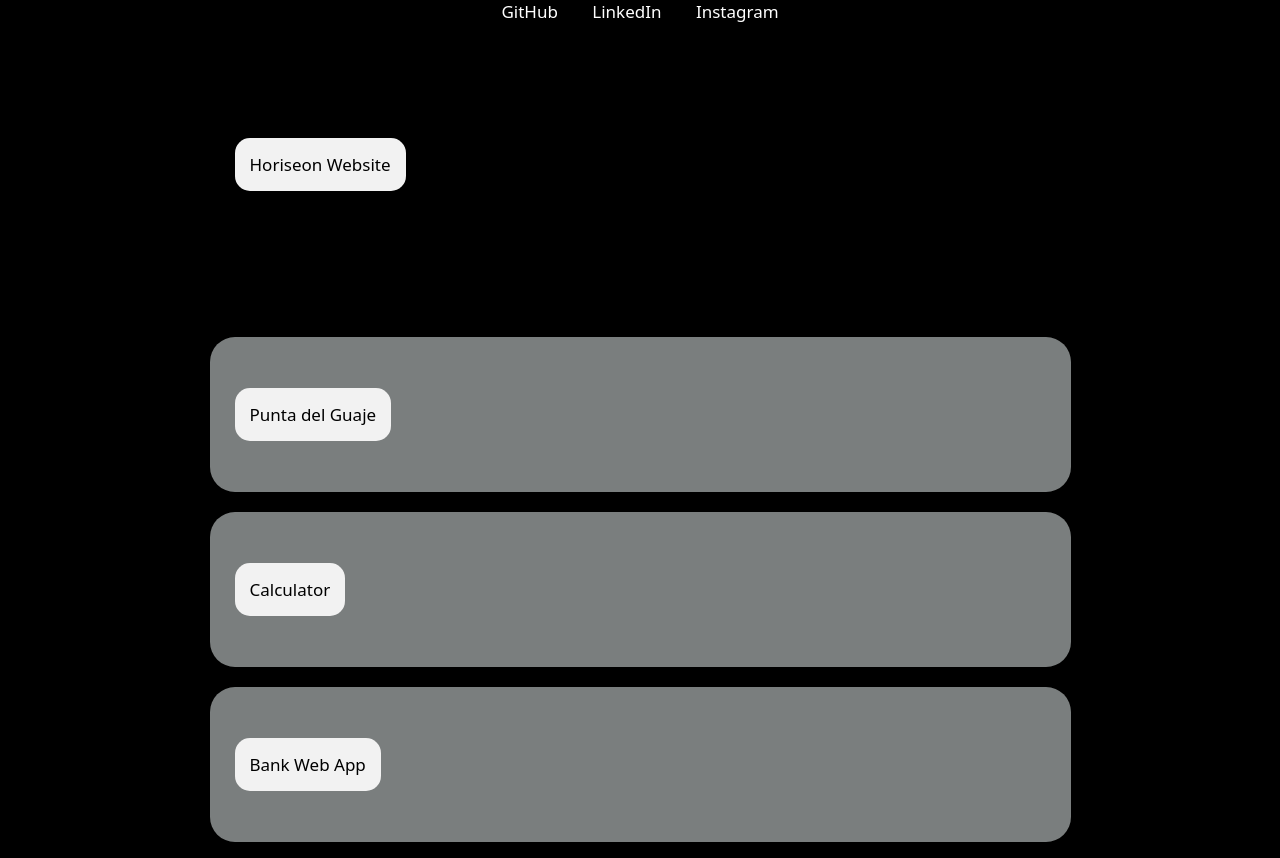
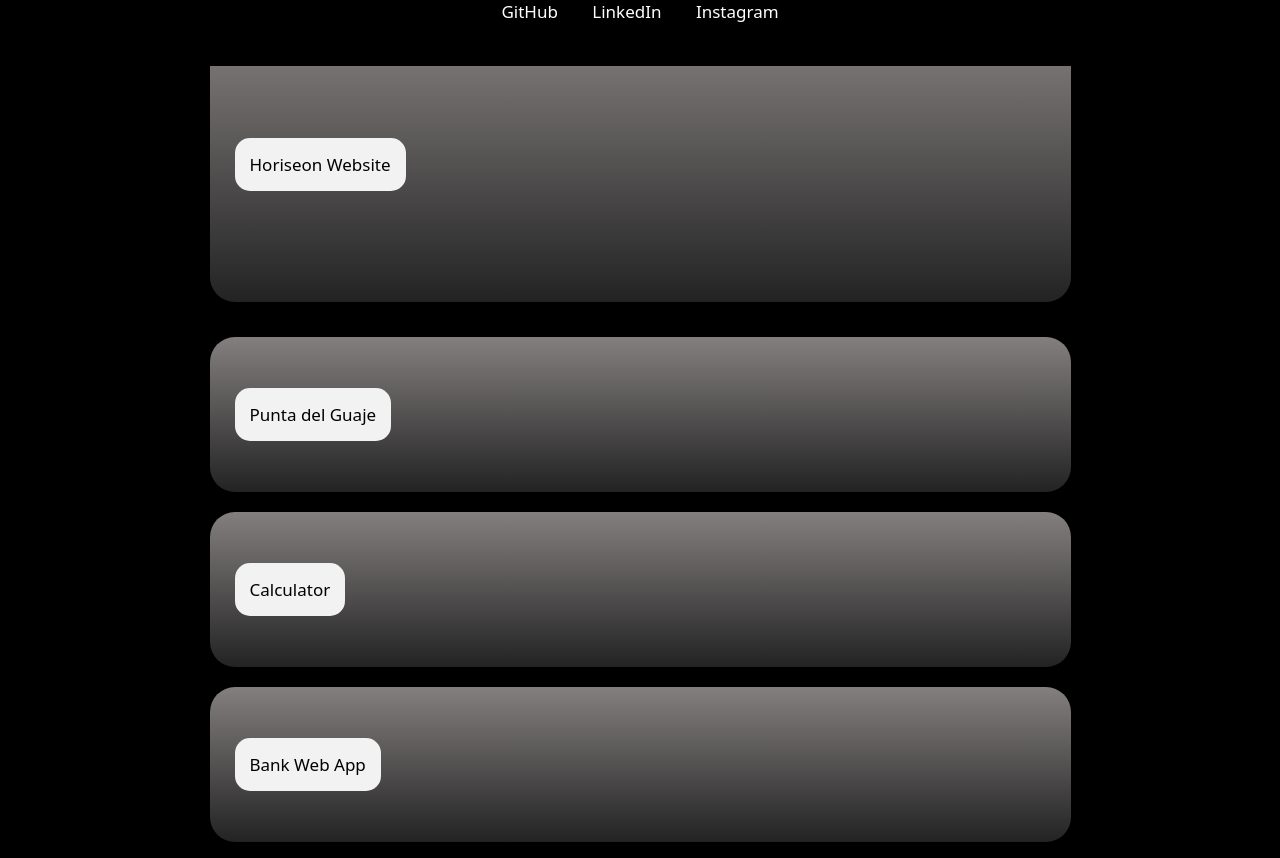
Before and after one commit to jcuetos97/Portfolio-First-Prototype, a plain HTML site: page index.html in a window 1280 px wide. Shown: the part 734-1592 px from the top of the page. Drawn offline with Linux system fonts and the light colour scheme.

Commit message:
CSS updated

```diff
--- a/assets/css/style.css
+++ b/assets/css/style.css
@@ -189,7 +189,7 @@
     border-radius: 25px;
     margin: 25px;
     padding: 25px;
-    background-image: url("FirstApp.jpg");
+    background-image: linear-gradient(rgb(132, 127, 127), rgb(35, 35, 35));
     background-size:cover;
   }
 
@@ -254,18 +254,19 @@
   }
 
   #app1 {
-    background-image: url(C:\Users\Juan Jo\TEC BOOTCAMP\Portfolio\assets\images\App1.jpg);
-    background-size: cover;
+    background-image: linear-gradient(rgb(132, 127, 127), rgb(35, 35, 35));
+    background-size:cover;
   }
 
+
   #app2 {
-    background-image: url(assets\images\App2.jpg);
-    background-size: cover;
+    background-image:linear-gradient(rgb(132, 127, 127), rgb(35, 35, 35));
+    background-size:cover;
   }
 
   #app3 {
-    background-image: url(assets\images\App3.jpg);
-    background-size: cover;
+    background-image: linear-gradient(rgb(132, 127, 127), rgb(35, 35, 35));
+    background-size:cover;
   }
 
   /* || Footer */
--- a/assets/js/script.js
+++ b/assets/js/script.js
@@ -1 +1 @@
-console.log("dark mode")
+addEventListener("click", darkmode());
```
Also changed, not shown: assets/images/First-App.jpg (renamed from assets/images/FirstApp.jpg), assets/images/First.png (added), 5 other files.
